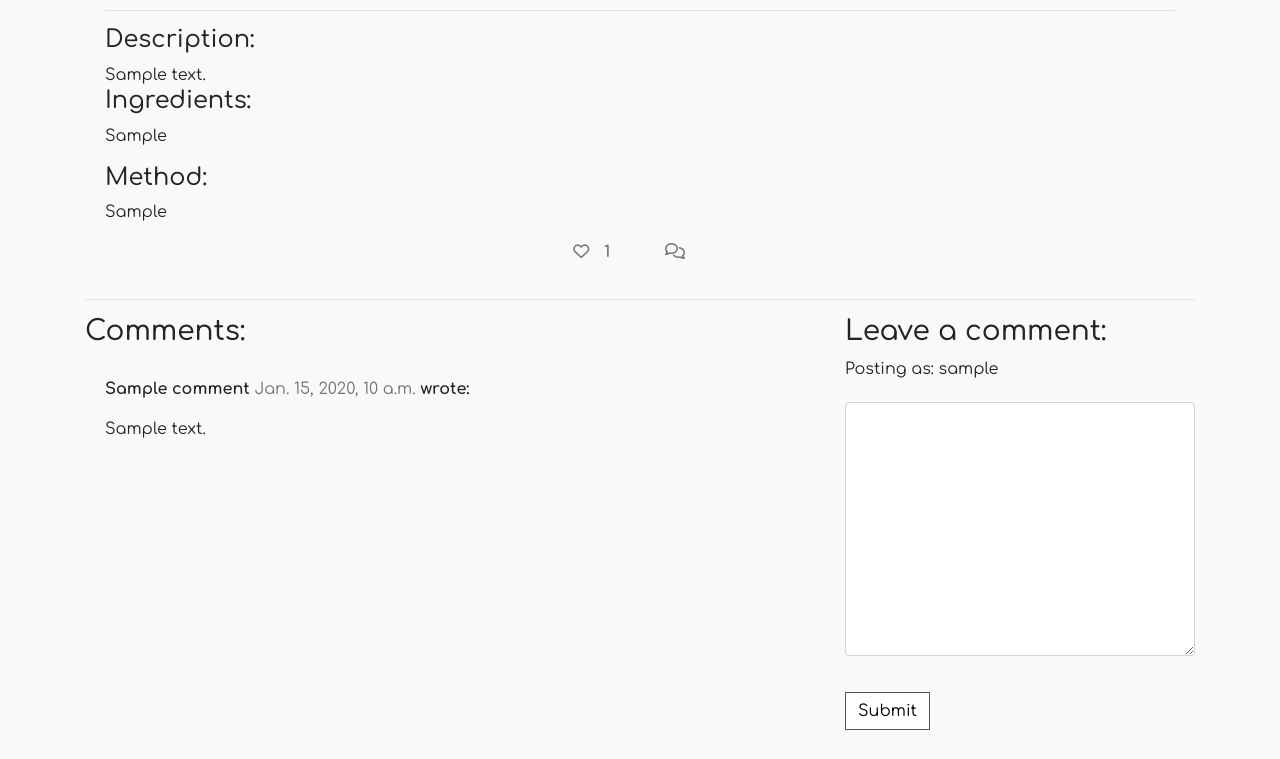
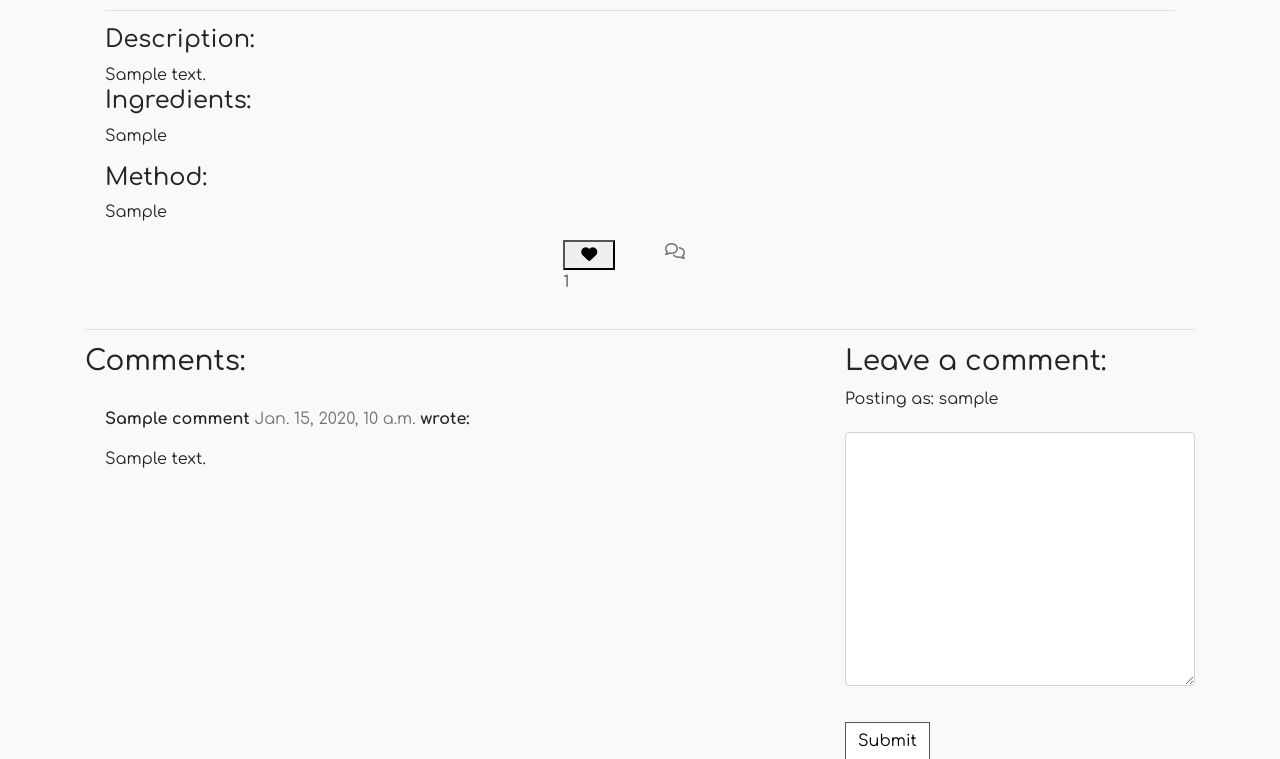
Before and after one commit to Code-Institute-Submissions/pagioro-Project-Milestone-4---Blog_NovResub, a Django app: a page that uses templates/post_detail.html in a window 1280 px wide. Shown: the part 778-1537 px from the top of the page. Run offline with Django 3.2, Linux system fonts and the light colour scheme; a user stored in the database is signed in; tables that the repository leaves empty hold one stand-in row (values such as "Sample post"); some libraries are stand-ins or nearby versions.

Commit message:
Add like in the recipe

```diff
--- a/blog/urls.py
+++ b/blog/urls.py
@@ -4,9 +4,8 @@ from django.urls import path
 urlpatterns = [
     path("", views.RecipeList.as_view(), name="home"),
     path("<slug:slug>/", views.PostDetail.as_view(), name="post_detail"),
+    path('like/<slug:slug>', views.PostLike.as_view(), name='recipe_likes'),
 ]
-
-
 
 # Example to follow
 
--- a/blog/views.py
+++ b/blog/views.py
@@ -1,5 +1,6 @@
-from django.shortcuts import render, get_object_or_404
+from django.shortcuts import render, get_object_or_404, reverse
 from django.views import generic, View
+from django.http import HttpResponseRedirect
 from .models import Recipe, Comment
 from .forms import CommentForm
 
@@ -66,3 +67,14 @@ class PostDetail(View):
                 "comment_form": CommentForm()
             },
         )
+
+class PostLike(View):
+    def post(self, request, slug):
+        recipe = get_object_or_404(Recipe, slug=slug)
+
+        if recipe.likes.filter(id=request.user.id).exists():
+            recipe.likes.remove(request.user)
+        else:
+            recipe.likes.add(request.user)
+
+        return HttpResponseRedirect(reverse('post_detail', args=[slug]))
--- a/templates/post_detail.html
+++ b/templates/post_detail.html
@@ -62,8 +62,21 @@
 
                 <div class="row">
                     <div class="col-1">
-                        <!-- The number of likes goes before the closing strong tag -->
-                        <strong class="text-secondary"><i class="far fa-heart"></i> {{ post.number_of_likes }} </strong>
+                        <strong>
+                            {% if user.is_authenticated %}
+                            <form class="d-inline" action="{% url 'recipe_likes' post.slug %}" method="POST">
+                                {% csrf_token %}
+                                {% if liked %}
+                                <button type="submit" name="blogpost_id" value="{{post.slug}}" class="btn-like"><i class="fas fa-heart"></i></button>
+                                {% else %}
+                                <button type="submit" name="blogpost_id" value="{{post.slug}}" class="btn-like"><i class="far fa-heart"></i></button>
+                                {% endif %}
+                            </form>
+                            {% else %}
+                            <span class="text-secondary"><i class="far fa-heart"></i></span>
+                            {% endif %}
+                            <span class="text-secondary"> {{ post.number_of_likes }} </span>
+                        </strong>
                     </div>
                     <div class="col-1">
                         {% with Comment.count as total_comments %}
```
